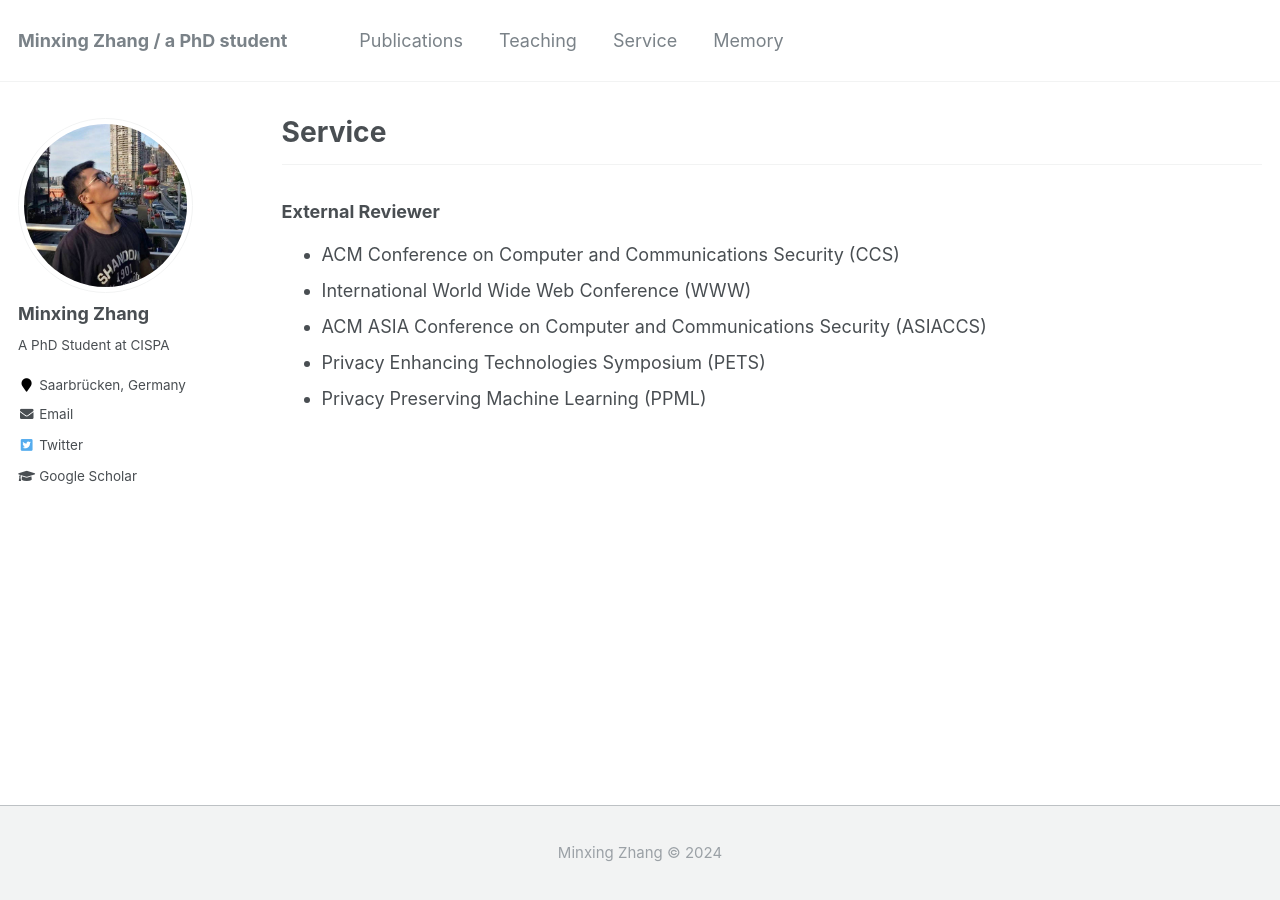
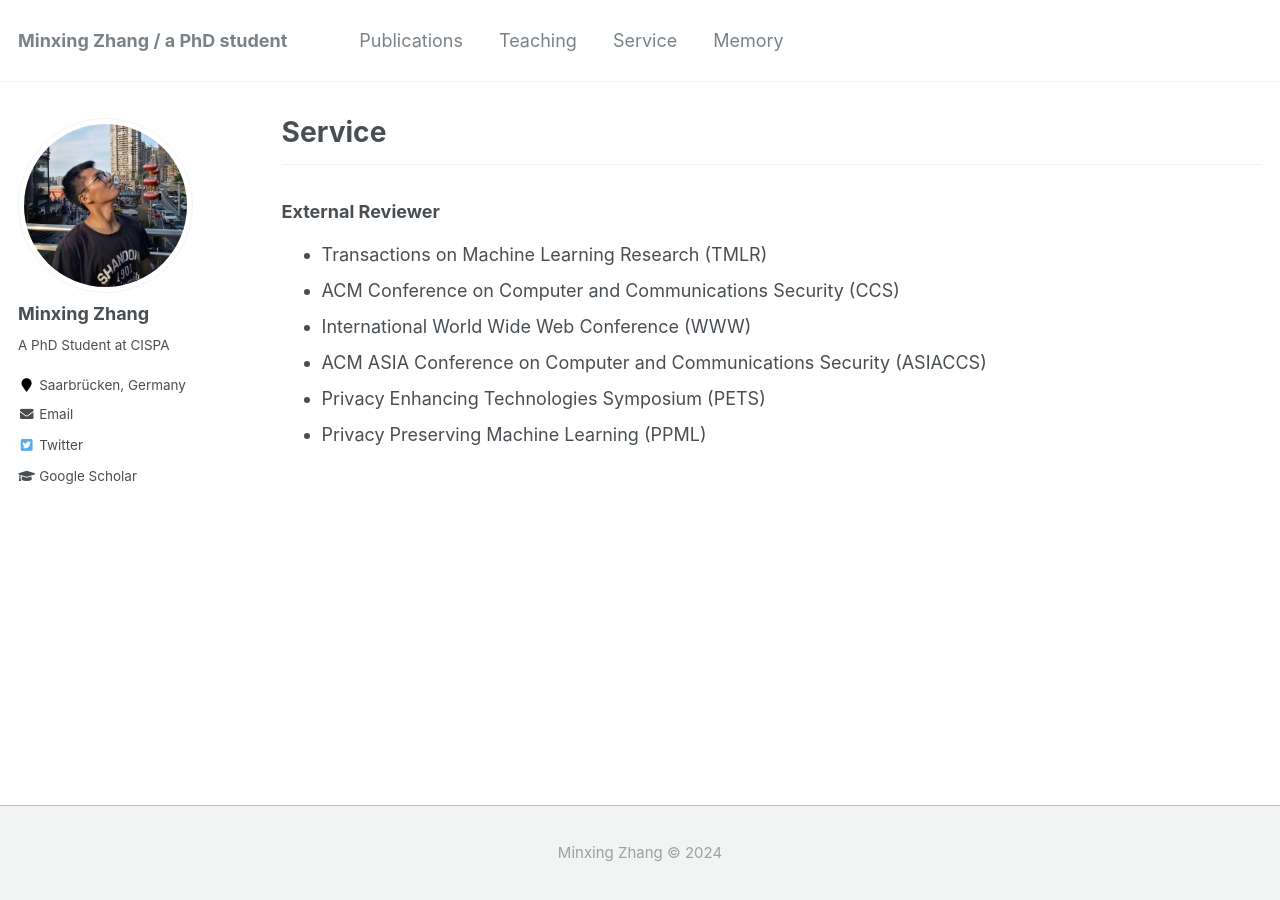
Before and after one commit to WJEN-orz/WJEN-orz.github.io, a Jekyll site: the page built from _pages/service.md, in a window 1280 px wide. Built offline with Jekyll 4.4.1, drawn with Linux system fonts in a browser that asks for light colours.

Commit message:
Update service.md

```diff
--- a/_pages/service.md
+++ b/_pages/service.md
@@ -10,6 +10,7 @@ redirect_from:
 -------------------------------------
 
 ### External Reviewer
+- Transactions on Machine Learning Research (TMLR)
 - ACM Conference on Computer and Communications Security (CCS)
 - International World Wide Web Conference (WWW)
 - ACM ASIA Conference on Computer and Communications Security (ASIACCS)
```
